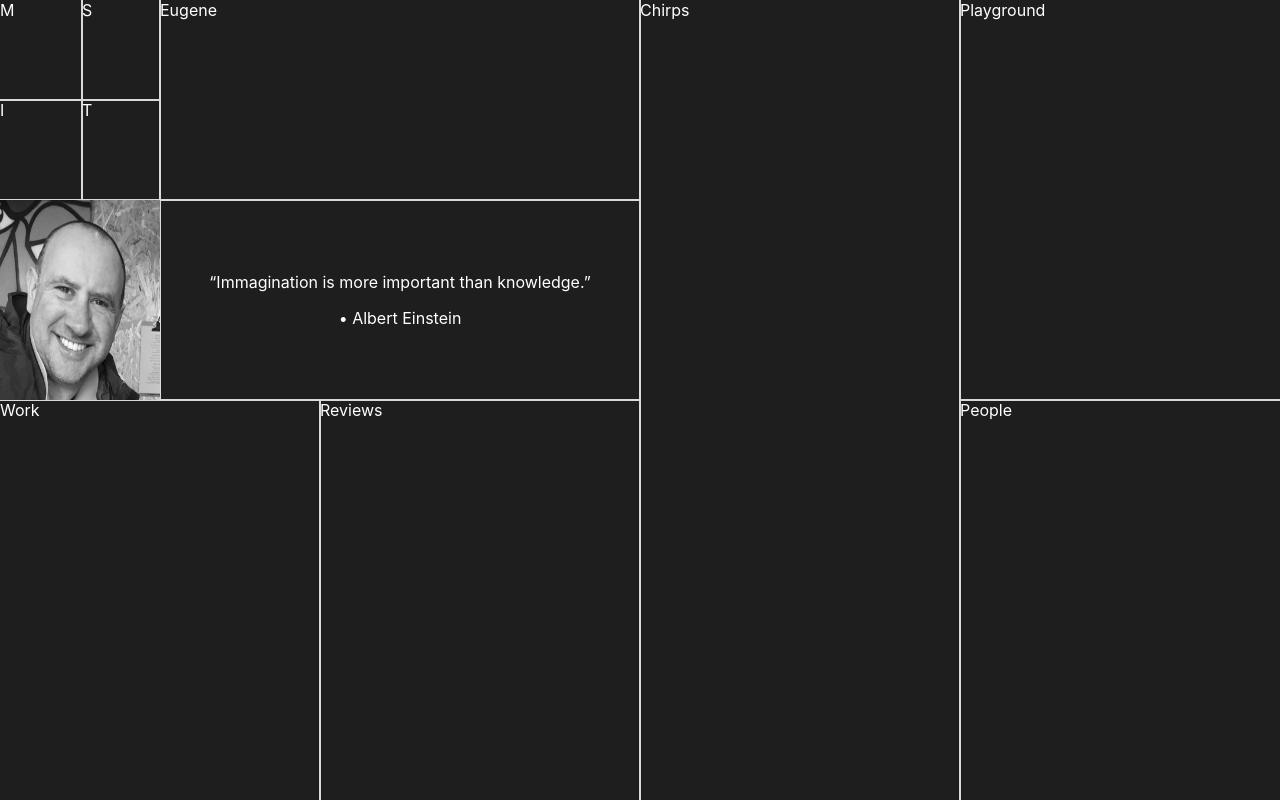
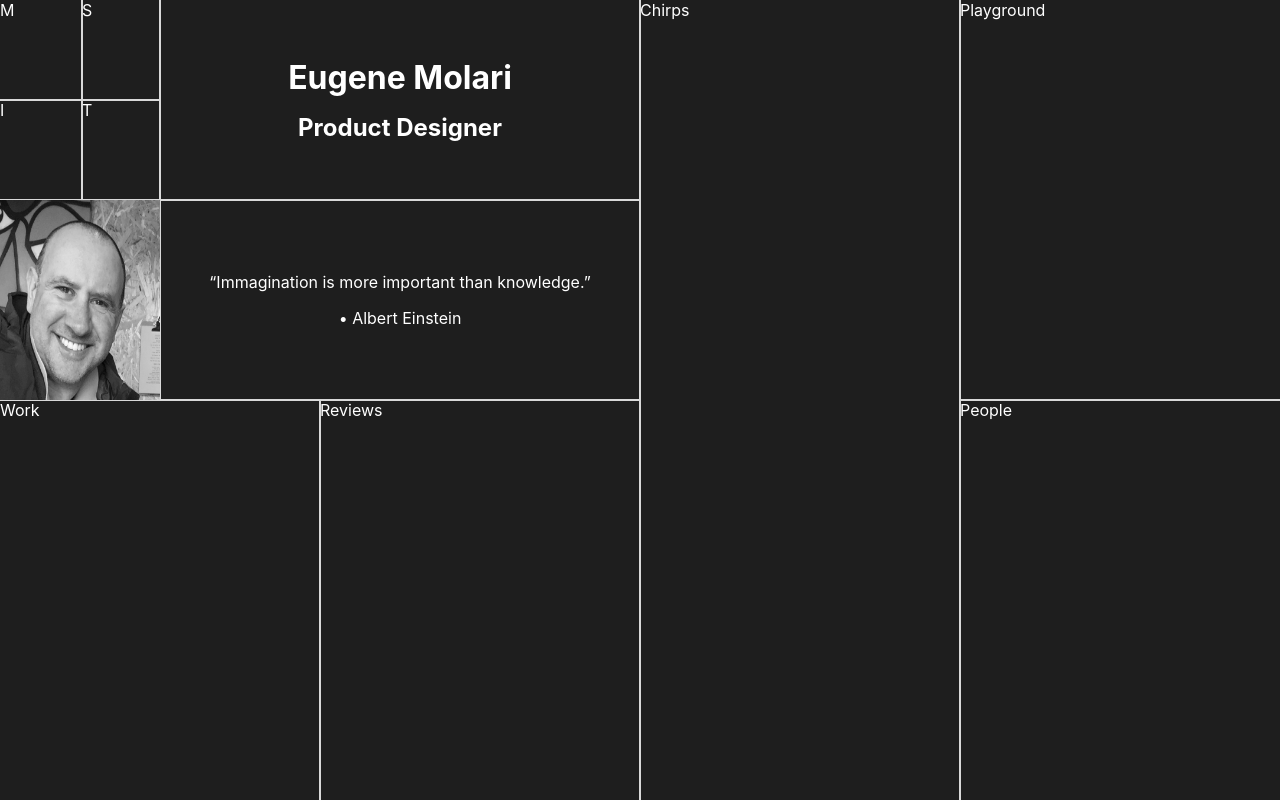
Before and after one commit to eugelogic/emerald, a Next.js app: page / in a window 1280 px wide. Built offline with nearby package versions, Linux system fonts and the light colour scheme.

Commit message:
Add name and job title to the homepage

```diff
--- a/pages/index.js
+++ b/pages/index.js
@@ -29,7 +29,10 @@ const Home = () => {
                             <div className={styles.box}>I</div>
                             <div className={styles.box}>T</div>
                         </div>
-                        <div className={`${styles.box} ${styles.lttr}`}>Eugene</div>
+                        <div className={`${styles.box} ${styles.lttr}`}>
+                            <h1>Eugene Molari</h1>
+                            <h2>Product Designer</h2>
+                        </div>
                     </div>
                     <div className={`${styles.box} ${styles.ltb}`}>
                         <div className={`${styles.box} ${styles.ltbl}`}>
--- a/styles/Home.module.css
+++ b/styles/Home.module.css
@@ -1,13 +1,27 @@
 .box {
     outline: 0.5px solid #d9d9d9;
+}
+.lttr {
+    display: flex;
+    flex-direction: column;
+    align-items: center;
+    justify-content: center;
+    text-align: center;
+    padding: 1rem;
+}
+.lttr h1 {
+    margin: 0 0 0.5rem;
+}
+.lttr h2 {
+    margin: 0.5rem 0 0;
 }
 .ltbr {
     display: flex;
     flex-direction: column;
     align-items: center;
     justify-content: center;
+    text-align: center;
     padding: 1rem;
-    text-align: center;
 }
 .ltbr p {
     margin: 0.5rem;
```
